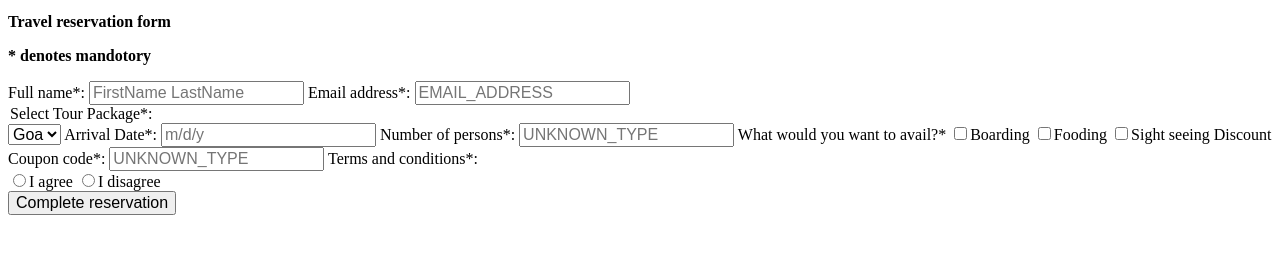
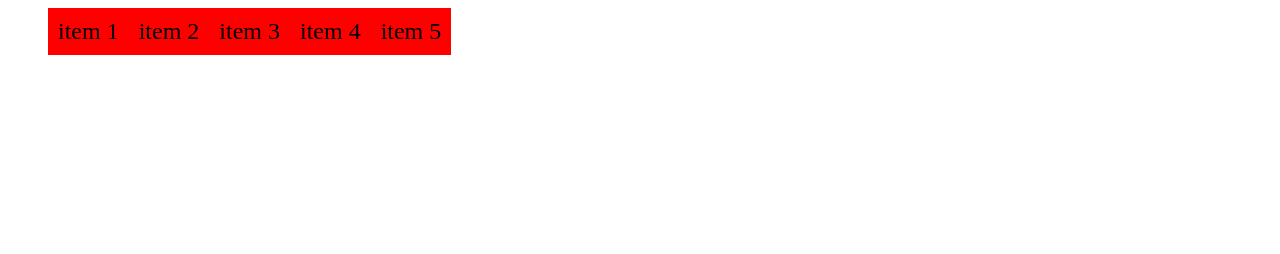
Before and after one commit to LymarenkoAnastasiia/new_css_project, a plain HTML site: page 17_october_class/index.html in a window 1280 px wide. Drawn offline with Linux system fonts and the light colour scheme.

Commit message:
At media

```diff
--- a/17_october_class/index.html
+++ b/17_october_class/index.html
@@ -8,37 +8,14 @@
     <link rel="stylesheet" href="./style.css" />
   </head>
   <body>
-    <form class="form">
-      <h2>Travel reservation form</h2>
-      <h3>* denotes mandotory</h3>
-      <label for="full-name">Full name*:</label>
-      <input type="text" id="full-name" placeholder="FirstName LastName" />
-      <label for="email">Email address*:</label>
-      <input
-        type="text"
-        id="email"
-        placeholder="EMAIL_ADDRESS"
-        pattern="[^@ \t\r\n]+@[^@ \t\r\n]+\.[^@ \t\r\n]+"
-      />
-        <legend>Select Tour Package*:</legend>
-        <select name="tour">
-            <option value="Goa">Goa</option>
-        </select>
-        <label for="date">Arrival Date*:</label>
-        <input type="text" name="arrival-date" placeholder="m/d/y" id="date">
-        <label for="persons">Number of persons*:</label>
-        <input type="text" id="persons" placeholder="UNKNOWN_TYPE">
-        <label>What would you want to avail?*</label>
-        <label class="avail-options"><input type="checkbox" name="avail-options">Boarding</label>
-        <label class="avail-options"><input type="checkbox" name="avail-options" class="avail-options">Fooding</label>
-        <label class="avail-options"><input type="checkbox" name="avail-options" class="avail-options">Sight seeing</label>
-        <label for="coupon">Discount Coupon code*:</label>
-        <input type="text" id="coupon" placeholder="UNKNOWN_TYPE">
-        <label>Terms and conditions*:</label>
-        <div class="radio">
-        <label><input type="radio" value="Agree" name="on"/>I agree</label>
-        <label><input type="radio" value="Disagree" name="off"/>I disagree</label></div>
-        <button type="submit">Complete reservation</button>
-    </form>
+    <nav>
+        <ul>
+            <li>item 1</li>
+            <li>item 2</li>
+            <li>item 3</li>
+            <li>item 4</li>
+            <li>item 5</li>
+        </ul>
+    </nav>
   </body>
 </html>
```
